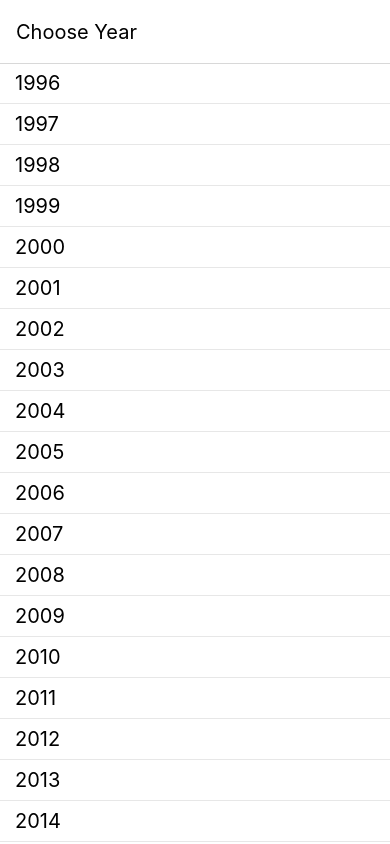
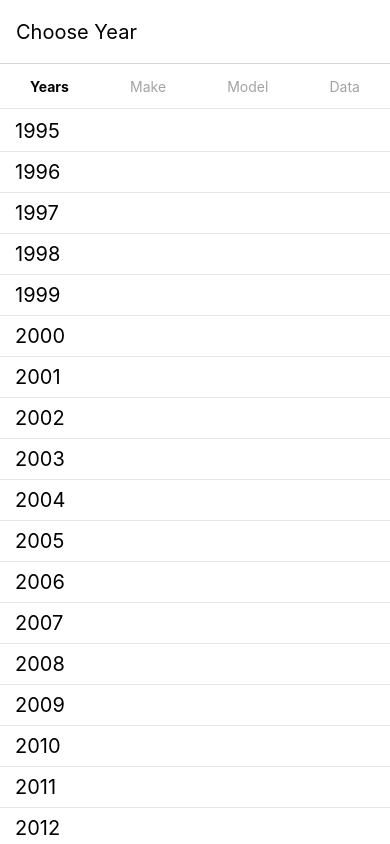
Before and after one commit to jmiguelgg/autos-test, a React Native app: screen /Years in a window 390 px wide. Shown: the top 844 px of the page. Built offline with nearby package versions, Linux system fonts and the light colour scheme.

Commit message:
feat: create layout component

```diff
--- /dev/null
+++ b/src/components/ScreenLayout.tsx
@@ -0,0 +1,28 @@
+import React from 'react';
+import NavSteep, {SteepOption} from './NavSteep';
+import {SafeAreaView, StyleSheet} from 'react-native';
+
+interface ScreenLayoutProps {
+  navSteep: SteepOption;
+  children: React.ReactNode;
+}
+
+const ScreenLayout = ({
+  children,
+  navSteep,
+}: ScreenLayoutProps): React.ReactNode => {
+  return (
+    <SafeAreaView style={styles.container}>
+      <NavSteep navSteepSelected={navSteep} />
+      {children}
+    </SafeAreaView>
+  );
+};
+
+const styles = StyleSheet.create({
+  container: {
+    backgroundColor: '#fff',
+  },
+});
+
+export default ScreenLayout;
--- a/src/screens/Years.tsx
+++ b/src/screens/Years.tsx
@@ -1,11 +1,11 @@
 import React from 'react';
-import {FlatList, StyleSheet} from 'react-native';
-import NavSteep, {SteepOption} from '../components/NavSteep';
+import {FlatList} from 'react-native';
+import {SteepOption} from '../components/NavSteep';
 import ListOptionSelector from '../components/ListOptionSelector';
-import {SafeAreaView} from 'react-native-safe-area-context';
 import {useDispatch} from 'react-redux';
 import {setYear} from '../slices/AutoPartSlice';
 import {useNavigation} from '@react-navigation/native';
+import ScreenLayout from '../components/ScreenLayout';
 
 const yearStart = 1995;
 const yearStop = 2024;
@@ -24,8 +24,7 @@ const Years = (): React.ReactNode => {
   };
 
   return (
-    <SafeAreaView style={styles.container}>
-      <NavSteep navSteepSelected={SteepOption.Years} />
+    <ScreenLayout navSteep={SteepOption.Years}>
       <FlatList
         keyExtractor={(_, index) => `year-${index}`}
         data={years}
@@ -38,15 +37,8 @@ const Years = (): React.ReactNode => {
           );
         }}
       />
-    </SafeAreaView>
+    </ScreenLayout>
   );
 };
 
-const styles = StyleSheet.create({
-  container: {
-    backgroundColor: '#fff',
-    top: '-7%',
-  },
-});
-
 export default Years;
```
